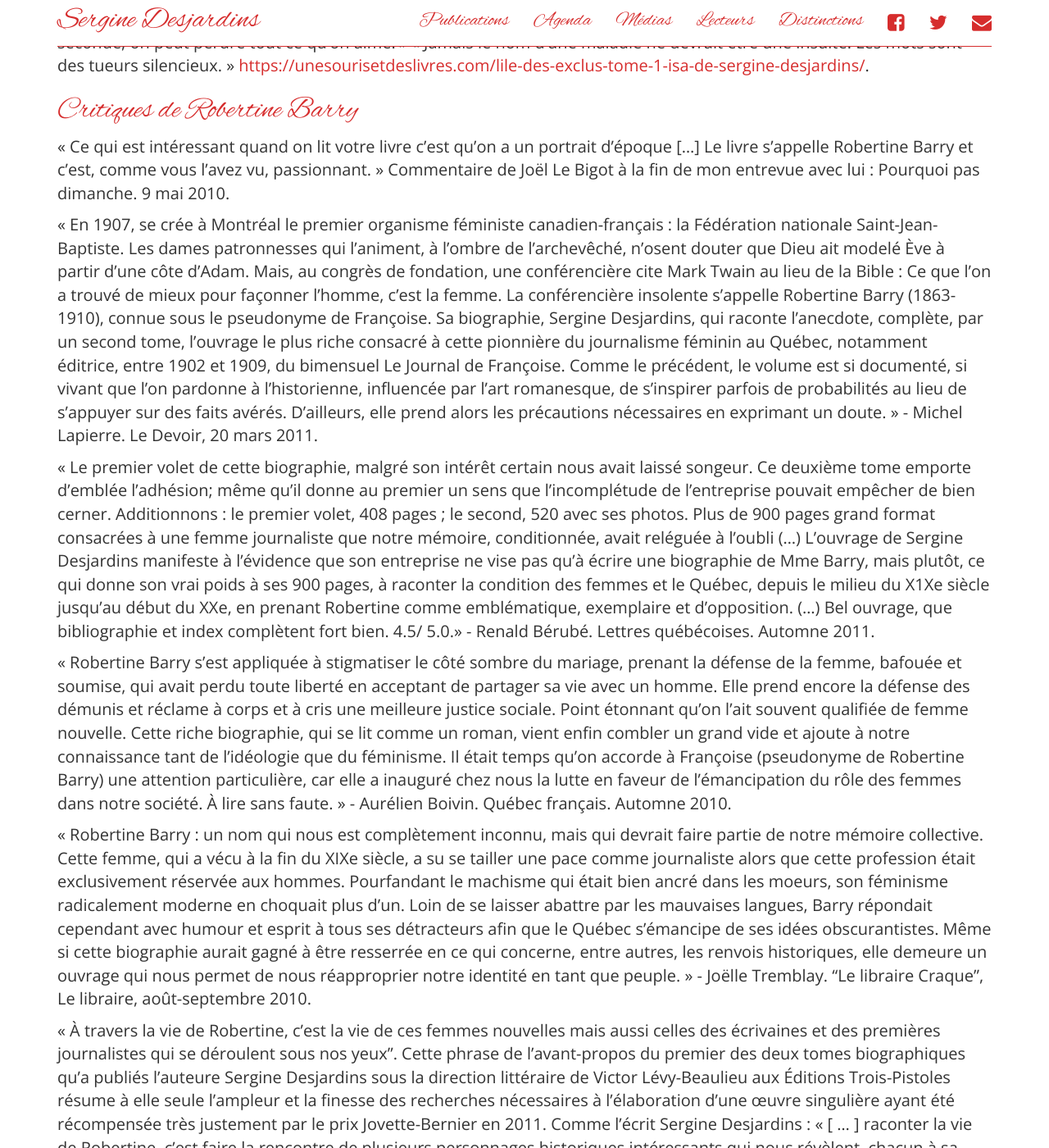
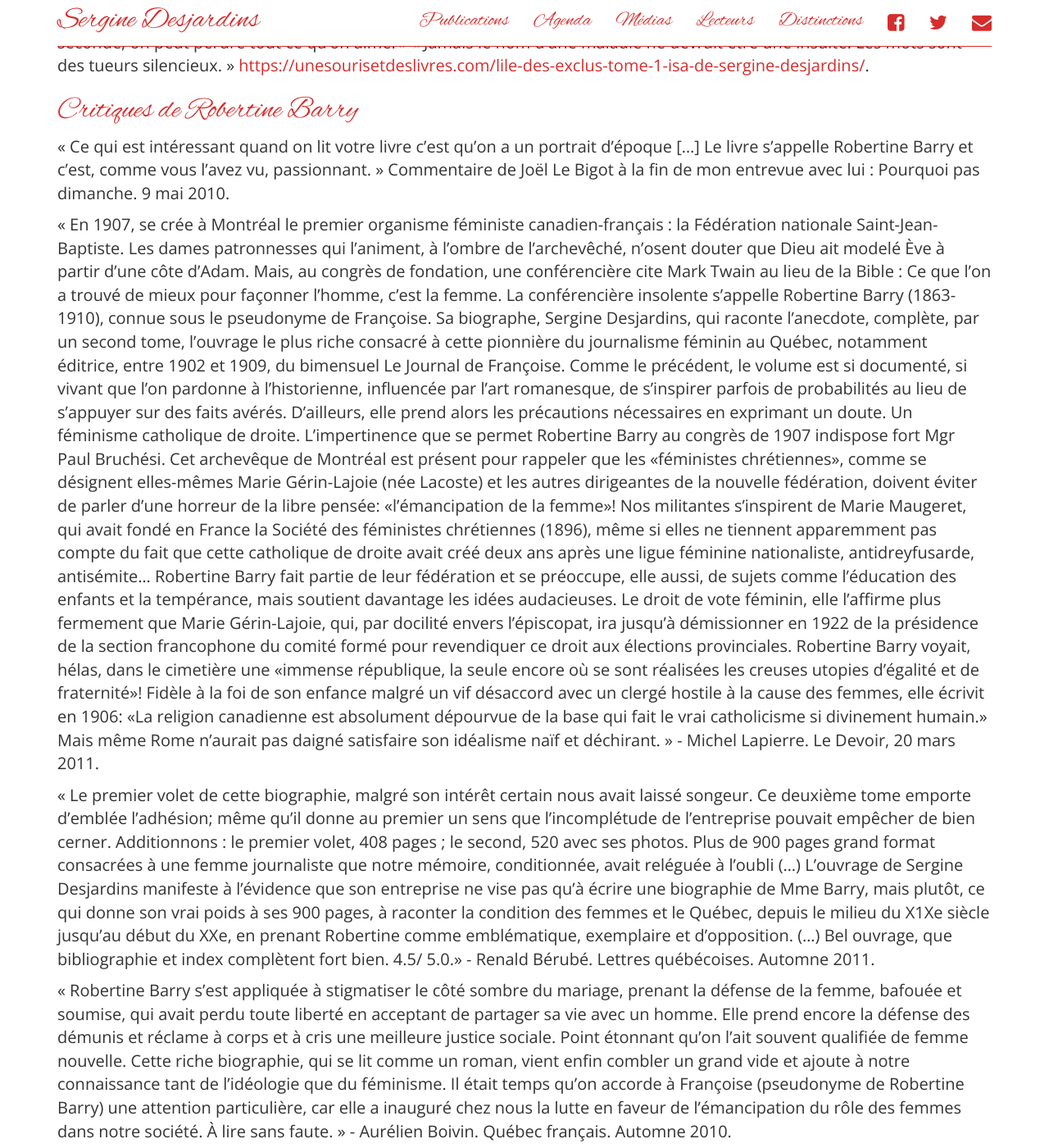
Before and after one commit to serginedesjardins/serginedesjardins.github.io, a Jekyll site: the page built from medias.md, in a window 1280 px wide and 1400 px high, scrolled down 8165 px. Shown: the whole window at 82% size. Built offline with Jekyll 4.4.1, drawn with Linux system fonts in a browser that asks for light colours; nearby versions of some CDN libraries.

Commit message:
Michel Lapierre Robertine Barry

```diff
--- a/medias.md
+++ b/medias.md
@@ -110,8 +110,30 @@ d'époque [...] Le livre s'appelle Robertine Barry et c'est, comme vous l'avez
 vu, passionnant. » Commentaire de Joël Le Bigot à la fin de mon entrevue avec lui : Pourquoi pas dimanche. 9 mai 2010.
 
 « En 1907, se crée à Montréal le premier organisme féministe canadien-français : la Fédération nationale Saint-Jean-Baptiste. Les dames patronnesses qui l'animent, à l'ombre de l'archevêché, n'osent douter que Dieu ait modelé Ève à partir d'une côte d'Adam. Mais, au congrès de fondation, une conférencière cite Mark Twain au lieu de la Bible : Ce que l'on a trouvé de mieux pour façonner
-l'homme, c'est la femme. La conférencière insolente s'appelle Robertine Barry (1863-1910), connue sous le pseudonyme de Françoise. Sa biographie, Sergine Desjardins, qui raconte l'anecdote, complète, par un second tome, l'ouvrage le plus riche consacré à cette pionnière du journalisme féminin au Québec, notamment éditrice, entre 1902 et 1909, du bimensuel Le Journal de Françoise. Comme le précédent, le volume est si documenté, si vivant que l'on pardonne à l'historienne, influencée par l'art romanesque, de s'inspirer parfois de
-probabilités au lieu de s'appuyer sur des faits avérés. D'ailleurs, elle prend alors les précautions nécessaires en exprimant un doute. » - Michel Lapierre. Le Devoir, 20 mars 2011.
+l'homme, c'est la femme. La conférencière insolente s'appelle Robertine Barry (1863-1910), connue sous le pseudonyme de
+Françoise. Sa biographe, Sergine Desjardins, qui raconte l'anecdote, complète, par un second tome,
+l'ouvrage le plus riche consacré à cette pionnière du journalisme féminin au Québec, notamment
+éditrice, entre 1902 et 1909, du bimensuel Le Journal de Françoise.
+Comme le précédent, le volume est si documenté, si vivant que l'on pardonne à l'historienne, influencée
+par l'art romanesque, de s'inspirer parfois de probabilités au lieu de s'appuyer sur des faits avérés.
+D'ailleurs, elle prend alors les précautions nécessaires en exprimant un doute.
+Un féminisme catholique de droite. L'impertinence que se permet Robertine Barry au congrès de 1907 indispose fort Mgr Paul Bruchési. Cet
+archevêque de Montréal est présent pour rappeler que les «féministes chrétiennes», comme se
+désignent elles-mêmes Marie Gérin-Lajoie (née Lacoste) et les autres dirigeantes de la nouvelle
+fédération, doivent éviter de parler d'une horreur de la libre pensée: «l'émancipation de la femme»!
+Nos militantes s'inspirent de Marie Maugeret, qui avait fondé en France la Société des féministes
+chrétiennes (1896), même si elles ne tiennent apparemment pas compte du fait que cette catholique de
+droite avait créé deux ans après une ligue féminine nationaliste, antidreyfusarde, antisémite... Robertine
+Barry fait partie de leur fédération et se préoccupe, elle aussi, de sujets comme l'éducation des enfants
+et la tempérance, mais soutient davantage les idées audacieuses.
+Le droit de vote féminin, elle l'affirme plus fermement que Marie Gérin-Lajoie, qui, par docilité envers
+l'épiscopat, ira jusqu'à démissionner en 1922 de la présidence de la section francophone du comité
+formé pour revendiquer ce droit aux élections provinciales.
+Robertine Barry voyait, hélas, dans le cimetière une «immense république, la seule encore où se sont
+réalisées les creuses utopies d'égalité et de fraternité»! Fidèle à la foi de son enfance malgré un vif
+désaccord avec un clergé hostile à la cause des femmes, elle écrivit en 1906: «La religion canadienne
+est absolument dépourvue de la base qui fait le vrai catholicisme si divinement humain.» Mais même
+Rome n'aurait pas daigné satisfaire son idéalisme naïf et déchirant. » - Michel Lapierre. Le Devoir, 20 mars 2011.
 
 « Le premier volet de cette biographie, malgré son intérêt certain nous avait
 laissé songeur. Ce deuxième tome emporte d'emblée l'adhésion; même qu'il donne
```
